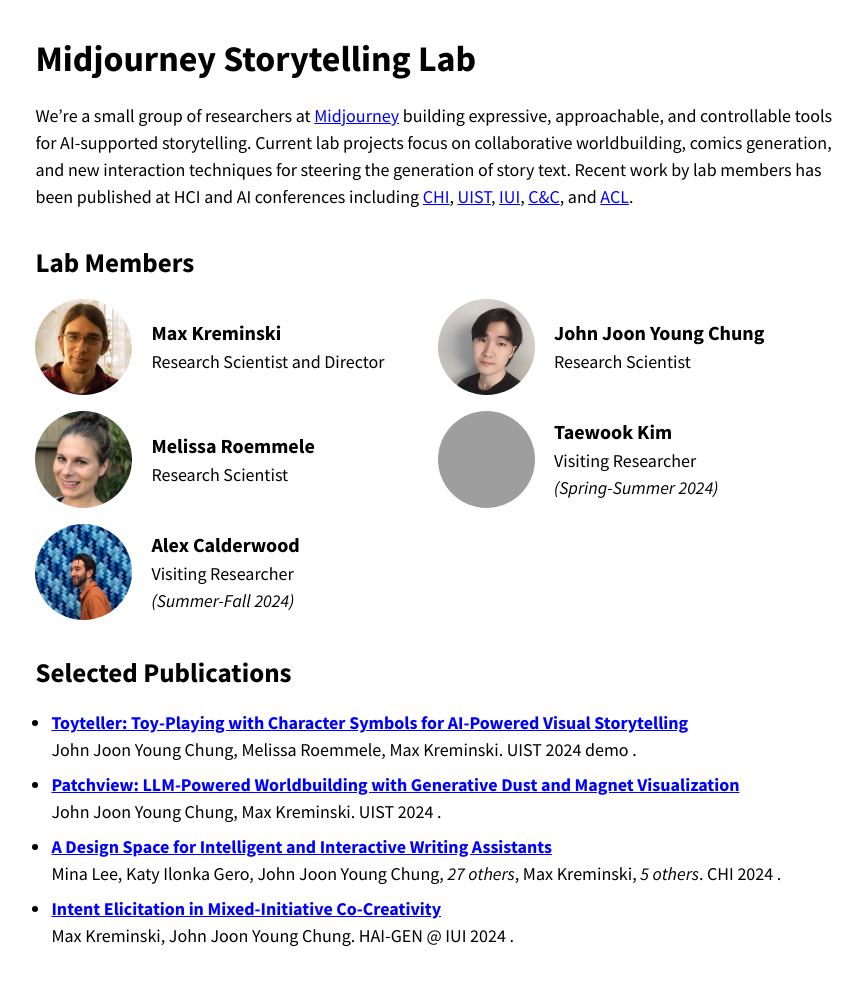
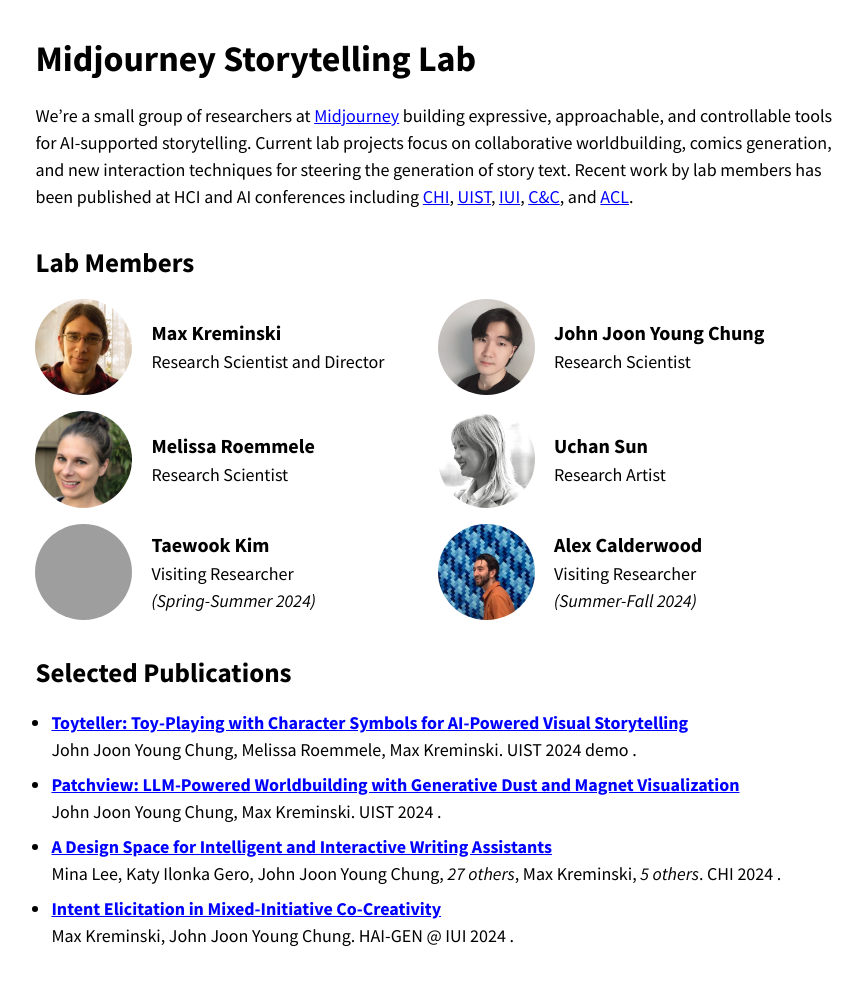
Before and after one commit to mj-storytelling/mj-storytelling.github.io, a Jekyll site: the page built from index.html, in a window 1280 px wide, cut to the strip 0-981 px from the top of the page. Shown: the whole strip, without its empty margins (202-1065 px from the left). Built offline with Jekyll 4.4.1, drawn with Linux system fonts in a browser that asks for light colours; grey boxes are pictures that could not be loaded.

Commit message:
Add Uchan

```diff
--- a/_data/members.json
+++ b/_data/members.json
@@ -18,6 +18,12 @@
 	"portrait": "/img/melissa.jpeg"
 },
 {
+	"name": "Uchan Sun",
+	"role": "Research Artist",
+	"url": "https://fakecheese.me",
+	"portrait": "/img/uchan.jpg",
+},
+{
 	"name": "Taewook Kim",
 	"role": "Visiting Researcher",
 	"term": "Spring-Summer 2024",
```
Also changed, not shown: img/uchan.jpg (added).
